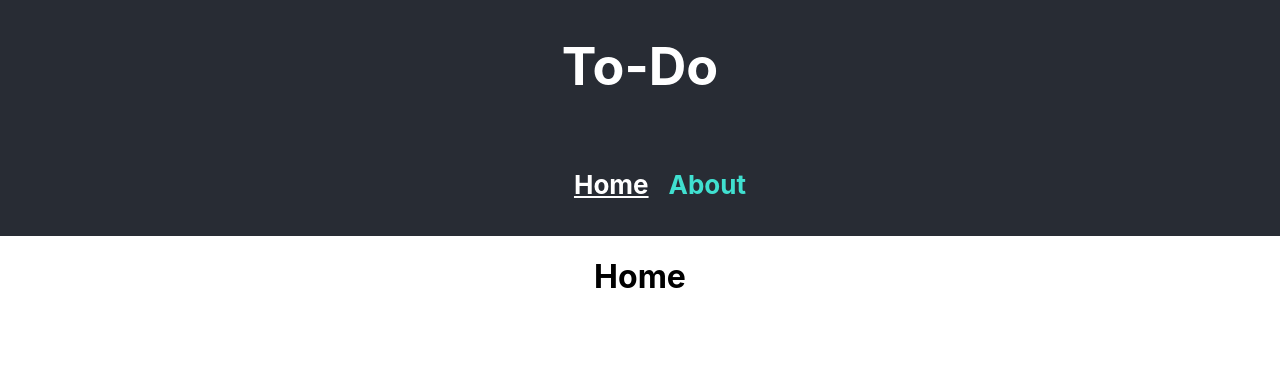
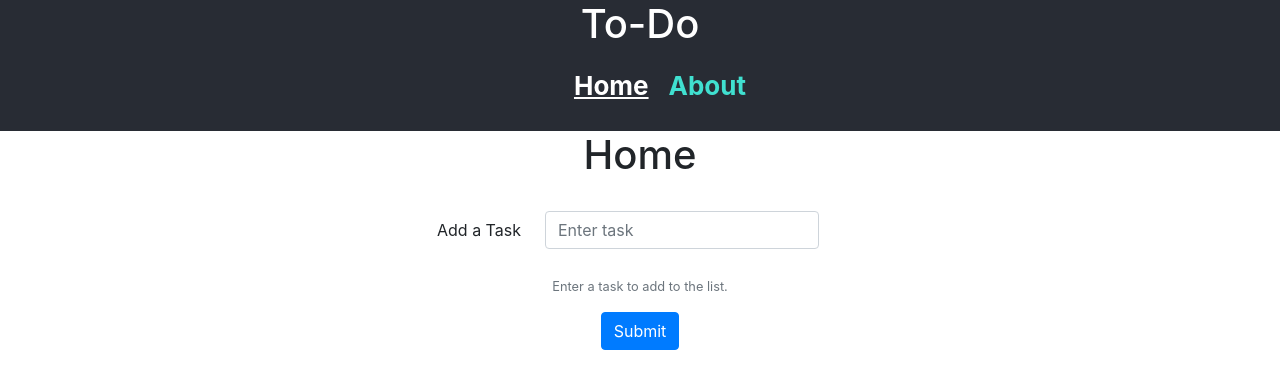
Before and after one commit to ehilst515/ToDo, a React (Create React App) app in the folder lab-36/: page / in a window 1280 px wide. Shown: the top 388 px of the page. Built offline with nearby package versions, Linux system fonts and the light colour scheme.

Commit message:
Added form to Home component

```diff
--- a/lab-36/src/App.css
+++ b/lab-36/src/App.css
@@ -1,10 +1,5 @@
 .App {
   text-align: center;
-}
-
-.App-logo {
-  height: 40vmin;
-  pointer-events: none;
 }
 
 @media (prefers-reduced-motion: no-preference) {
@@ -27,12 +22,3 @@
 .App-link {
   color: #61dafb;
 }
-
-@keyframes App-logo-spin {
-  from {
-    transform: rotate(0deg);
-  }
-  to {
-    transform: rotate(360deg);
-  }
-}
--- a/lab-36/src/components/Home.js
+++ b/lab-36/src/components/Home.js
@@ -1,6 +1,23 @@
 import React from 'react';
+import Button from 'react-bootstrap/Button'
+import "bootstrap/dist/css/bootstrap.min.css"
+
+
 export default function () {
     return (
-        <h1>Home</h1>
+        <div>
+            <h1>Home</h1>
+            <form>
+                <div class="form-group">
+                    <label>Add a Task</label>
+                    <div class="d-inline-flex p-4">
+                        <input type="text" class="form-control" placeholder="Enter task"></input>
+                    </div>
+                    <small id="formHelp" class="form-text text-muted">Enter a task to add to the list.</small>
+                </div>
+                <Button>Submit</Button>
+            </form>
+        </div>
+
     );
 }
```
